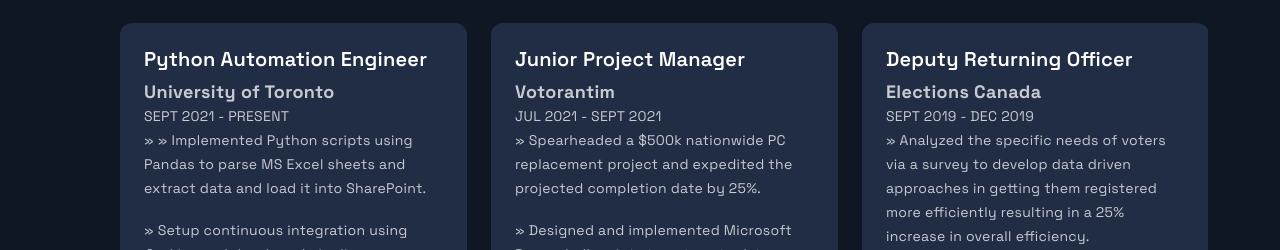
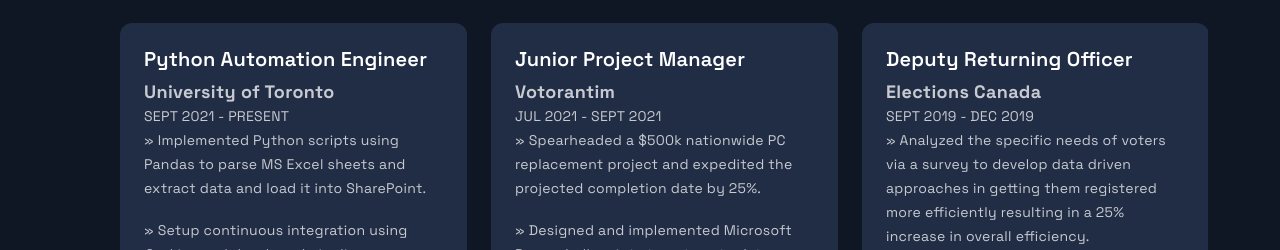
Before and after one commit to pritheeroy/portfolio_website-prithee, a Next.js app: page / in a window 1280 px wide. Shown: the part 1640-1890 px from the top of the page. Built offline with nearby package versions, Linux system fonts and the light colour scheme.

Commit message:
updated resume

```diff
--- a/src/components/Experience/Experience.js
+++ b/src/components/Experience/Experience.js
@@ -4,7 +4,7 @@ import { Section, SectionDivider, SectionTitle } from '../../styles/GlobalCompon
 import { Box, Boxes, BoxNum, BoxText, BoxText2 } from './ExperienceStyles';
 
 const data = [
-  { role: 'Python Automation Engineer', employer: 'University of Toronto', date: 'SEPT 2021 - PRESENT', description: ["» Implemented Python scripts using Pandas to parse MS Excel sheets and extract data and load it into SharePoint.", " Setup continuous integration using Jenkins and developed pipelines containing Bash shell scripts to automate infrastructure provisioning.", "Wrote and performed unit and functional tests using Pytest to ensure all data was entered correctly."]},
+  { role: 'Python Automation Engineer', employer: 'University of Toronto', date: 'SEPT 2021 - PRESENT', description: ["Implemented Python scripts using Pandas to parse MS Excel sheets and extract data and load it into SharePoint.", " Setup continuous integration using Jenkins and developed pipelines containing Bash shell scripts to automate infrastructure provisioning.", "Wrote and performed unit and functional tests using Pytest to ensure all data was entered correctly."]},
   { role: 'Junior Project Manager', employer: 'Votorantim', date: 'JUL 2021 - SEPT 2021', description: ["Spearheaded a $500k nationwide PC replacement project and expedited the projected completion date by 25%.", "Designed and implemented Microsoft Powershell scripts to automate data collection and aggregation.", "Reimaged 100+ PCs and implemented Microsoft Powershell scripts to add the PCs to the active directory.", "» Created reports in Microsoft Power BI to display weekly PC replacement results in a visually informative manner."]},
   { role: 'Deputy Returning Officer', employer: 'Elections Canada', date: 'SEPT 2019 - DEC 2019', description: ["Analyzed the specific needs of voters via a survey to develop data driven approaches in getting them registered more efficiently resulting in a 25% increase in overall efficiency.", "Implemented sorting algorithms to swiftly sort and count mismatched ballots; ballot margin of error decreased from 15% to 2%.", "Fostered strong relationships with voters in a short amount of time to elevate electoral duty awareness through their respective communities."]}
 ];
```
